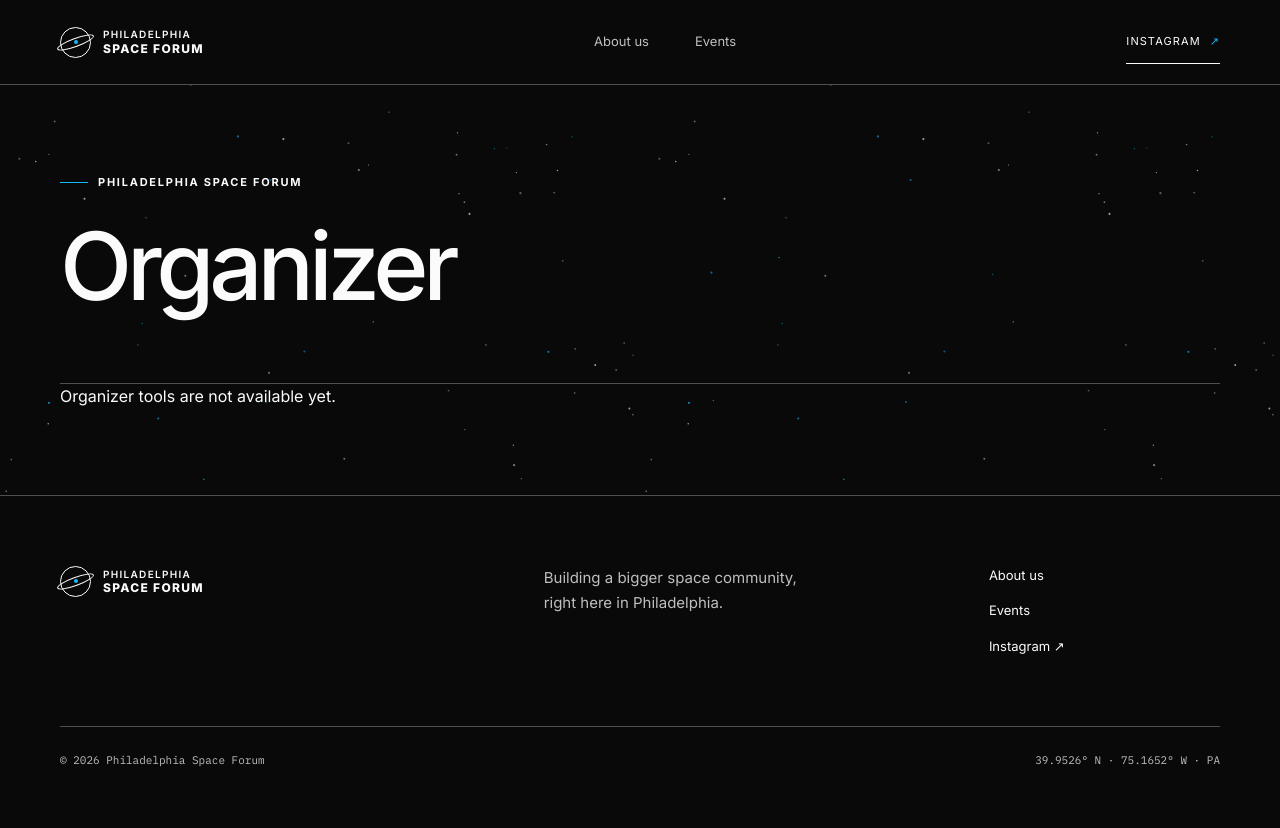
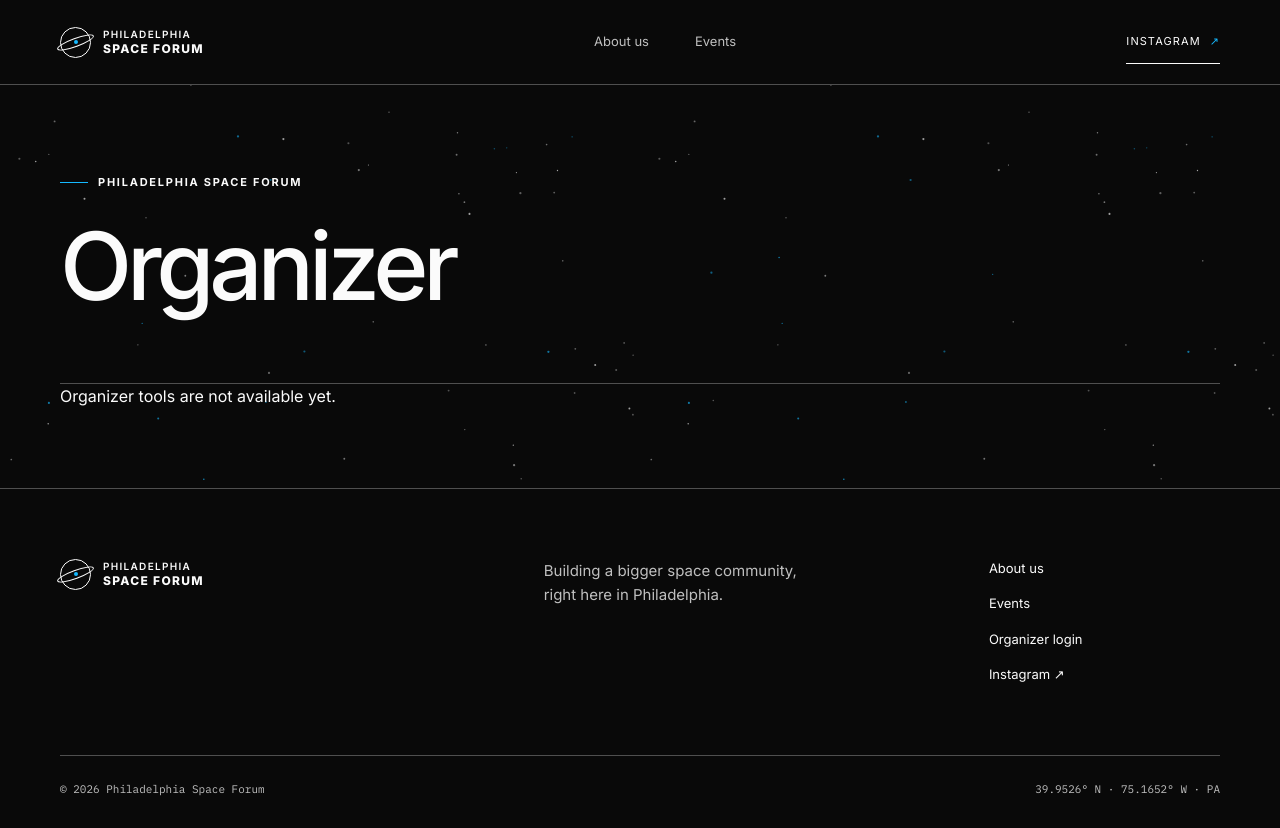
Before and after one commit to scottblender/philadelphia-space-forum, a Next.js app: page /organizer in a window 1280 px wide. Before the commit the page ends 800 px from the top, so only its background shows below. Built offline with nearby package versions, Linux system fonts and the light colour scheme.

Commit message:
Add organizer login entry in site footer

```diff
--- a/app/components/OrganizerDashboard.tsx
+++ b/app/components/OrganizerDashboard.tsx
@@ -99,6 +99,8 @@ export function OrganizerDashboard() {
   if (!rsvpApiUrl) return <p>Organizer tools are not available yet.</p>;
   if (!signedIn) return (
     <form className="organizer-login" onSubmit={login}>
+      <h2>Organizer login</h2>
+      <p>Enter your organizer access key to manage events and registrations.</p>
       <label htmlFor="organizer-key">Organizer access key</label>
       <input id="organizer-key" type="password" value={accessKey} onChange={(event) => setAccessKey(event.target.value)} autoComplete="current-password" required disabled={pending} />
       <button className="button button-blue" disabled={pending}>{pending ? "Signing in…" : "Sign in"}</button>
--- a/app/components/SiteFooter.tsx
+++ b/app/components/SiteFooter.tsx
@@ -12,6 +12,7 @@ export function SiteFooter() {
         <div className="footer-links">
           <Link href="/about">About us</Link>
           <Link href="/events">Events</Link>
+          <Link href="/organizer/">Organizer login</Link>
           <a href="https://www.instagram.com/philadelphiaspaceforum/" target="_blank" rel="noreferrer">Instagram ↗</a>
         </div>
       </div>
```
